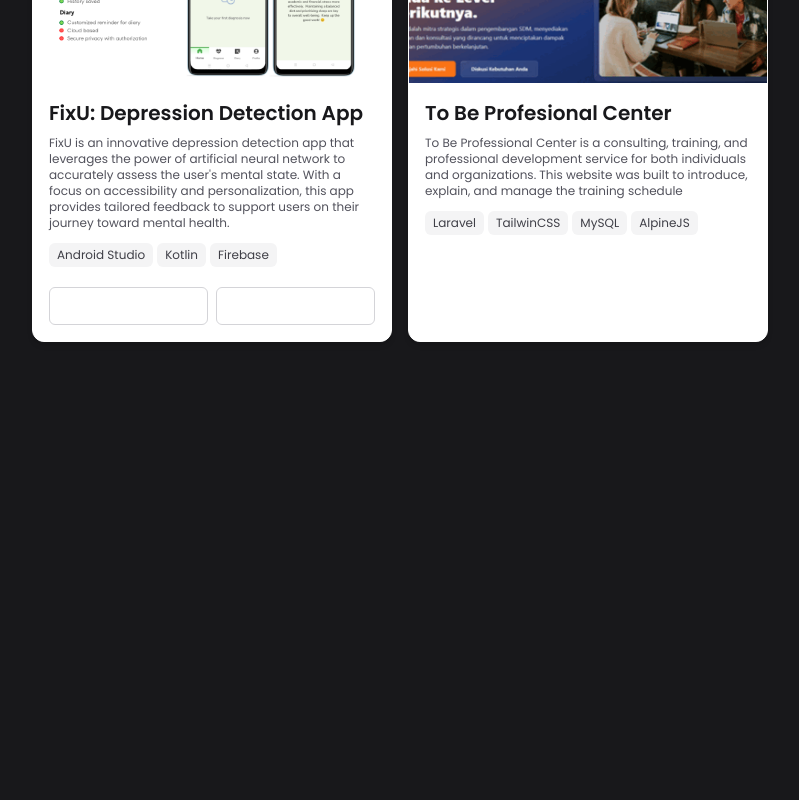
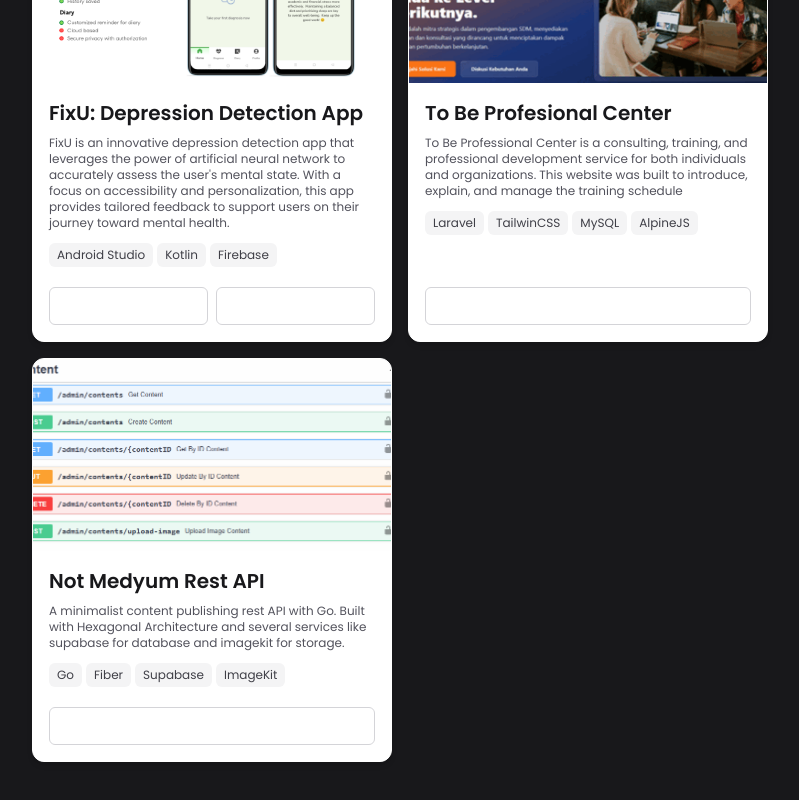
Before and after one commit to farhanhr/farhanhr-portofolio, a React (Vite) app: page / in a window 1280 px wide. Shown: the part 1088-1888 px from the top of the page, without its empty margins (240-1039 px from the left). Before the commit the page ends 1510 px from the top, so only its background shows below. Built offline with nearby package versions, Linux system fonts and the light colour scheme.

Commit message:
add project

```diff
--- a/src/data.ts
+++ b/src/data.ts
@@ -71,14 +71,15 @@ export const listTools = [
   },
 ];
 
-import FixUimage from "/assets/proyek/fixu.png";
-import TBPimage from "/assets/proyek/tbp-center.gif";
+import FixUImage from "/assets/proyek/fixu.png";
+import TBPImage from "/assets/proyek/tbp-center.gif";
+import MedyumImage from "/assets/proyek/not-medyum.png";
 
 
 export const listProjects = [
   {
     id: 1,
-    image: FixUimage,
+    image: FixUImage,
     name: "FixU: Depression Detection App",
     description: "FixU is an innovative depression detection app that leverages the power of artificial neural network to accurately assess the user's mental state. With a focus on accessibility and personalization, this app provides tailored feedback to support users on their journey toward mental health.",
     tools: ["Android Studio", "Kotlin", "Firebase"],
@@ -87,11 +88,20 @@ export const listProjects = [
   },
   {
     id: 2,
-    image: TBPimage,
+    image: TBPImage,
     name: "To Be Profesional Center",
     description: "To Be Professional Center is a consulting, training, and professional development service for both individuals and organizations. This website was built to introduce, explain, and manage the training schedule",
     tools: ["Laravel", "TailwinCSS", "MySQL", "AlpineJS"],
     webLink: "",
-    codeLink: ""
+    codeLink: "https://github.com/farhanhr/tbp-center"
+  },
+  {
+    id: 3,
+    image: MedyumImage,
+    name: "Not Medyum Rest API",
+    description: "A minimalist content publishing rest API with Go. Built with Hexagonal Architecture and several services like supabase for database and imagekit for storage.",
+    tools: ["Go", "Fiber", "Supabase", "ImageKit"],
+    webLink: "",
+    codeLink: "https://github.com/farhanhr/go-api-hex-architecture"
   },
 ];
```
Also changed, not shown: public/assets/proyek/not-medyum.png (added), 1 other file (tests, documents, lock files or other folders).
